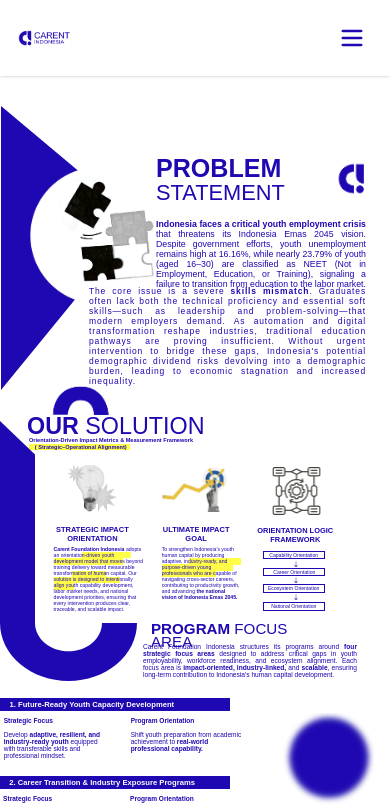
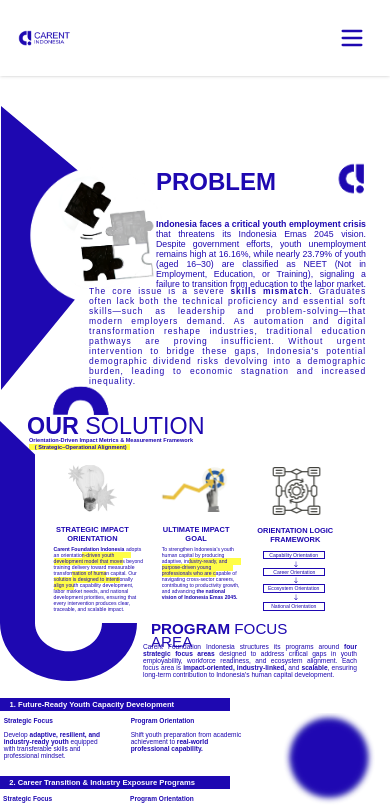
Before and after one commit to inifrrl/Carent-Foundation, a React (Vite) app: page /program in a window 390 px wide. Shown: the top 808 px of the page. Built offline with nearby package versions, Linux system fonts and the light colour scheme.

Commit message:
Update ProgramMobile.tsx

```diff
--- a/src/imports/ProgramMobile.tsx
+++ b/src/imports/ProgramMobile.tsx
@@ -9,10 +9,10 @@
 function Group() {
   return (
     <div className="absolute contents left-[156px] top-[80px]">
-      <div className="-translate-y-full absolute flex flex-col font-['Work_Sans',sans-serif] font-normal h-[20px] justify-end leading-[0] left-[156px] text-[#1e08b1] text-[21.802px] top-[129.6px] w-[219px]">
+      <div className="-translate-y-full absolute flex flex-col font-['Work_Sans',sans-serif] font-normal h-[20px] justify-end leading-[0] left-[156px] text-[#1e08b1] text-[20px] top-[140px] w-[219px]">
         <p className="leading-[normal] whitespace-pre-wrap">STATEMENT</p>
       </div>
-      <div className="-translate-y-full absolute flex flex-col font-['Work_Sans',sans-serif] font-semibold h-[25px] justify-end leading-[0] left-[156px] text-[#1e08b1] text-[25.077px] top-[107.25px] w-[209.194px]">
+      <div className="-translate-y-full absolute flex flex-col font-['Work_Sans',sans-serif] font-semibold h-[25px] justify-end leading-[0] left-[156px] text-[#1e08b1] text-[24px] top-[120px] w-[209.194px]">
         <p className="leading-[normal] whitespace-pre-wrap">PROBLEM</p>
       </div>
       <div className="absolute h-[32.227px] left-[337.68px] top-[86.27px] w-[27.453px]" data-name="Logo/Logo Carent 1">
```
